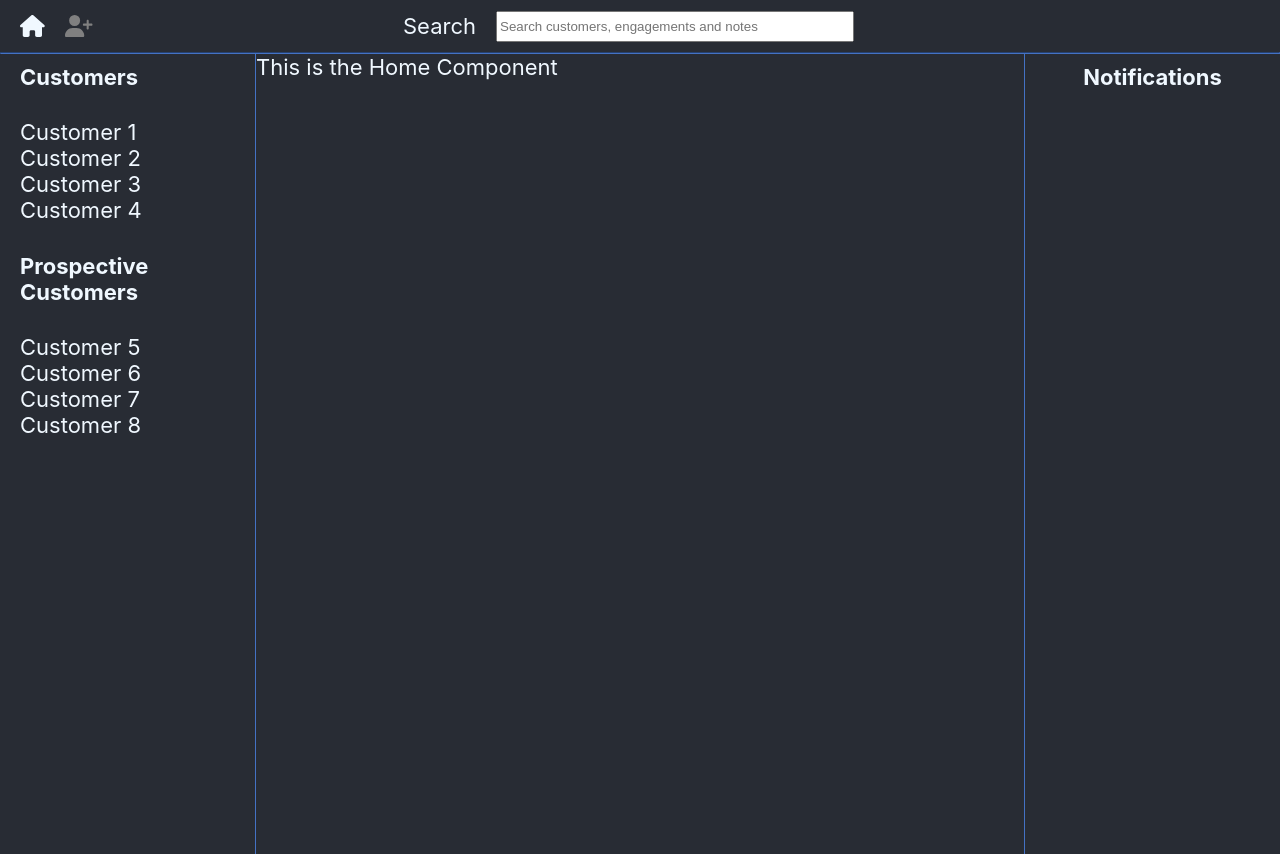
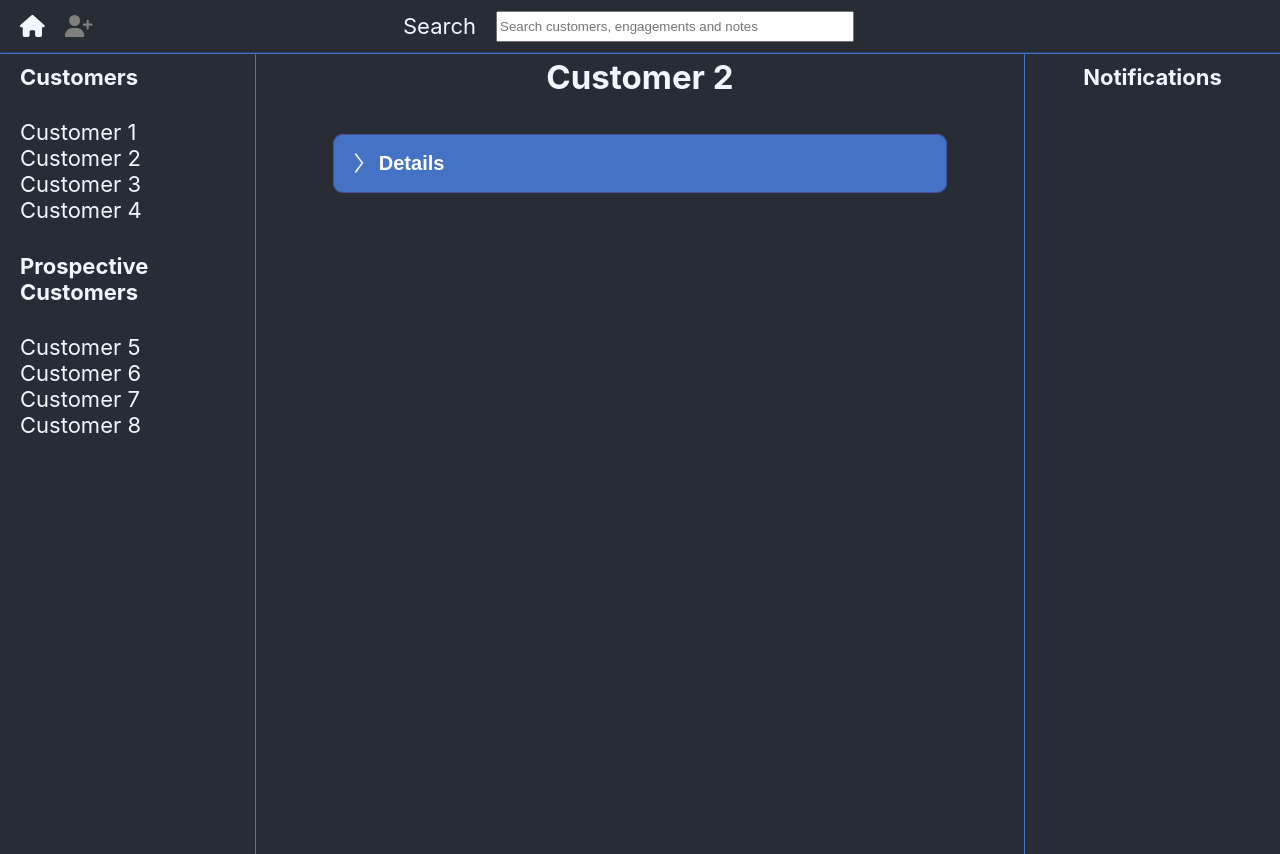
Before and after one commit to SairajGunner/mrc-cms, a React (Create React App) app in the folder mrc-cms-client/: page / in a window 1280 px wide. Built offline with nearby package versions, Linux system fonts and the light colour scheme.

Commit message:
Added Accordion control
Updated Home screen

```diff
--- a/mrc-cms-client/package.json
+++ b/mrc-cms-client/package.json
@@ -3,7 +3,6 @@
   "version": "0.1.0",
   "private": true,
   "dependencies": {
-    "@coreui/react": "^4.9.1",
     "@fortawesome/fontawesome-svg-core": "^6.4.0",
     "@fortawesome/free-solid-svg-icons": "^6.4.0",
     "@fortawesome/react-fontawesome": "^0.2.0",
--- a/mrc-cms-client/src/components/home/Home.js
+++ b/mrc-cms-client/src/components/home/Home.js
@@ -1,12 +1,37 @@
-import { Component } from 'react';
-import './Home.scss';
+import { Component } from "react";
+import "./Home.scss";
+import Accordion from "../shared/accordion/Accordion";
 
 export default class Home extends Component {
-    render() {
-        return (
-            <div>
-                This is the Home Component
-            </div>
-        )
-    }
+  render() {
+    return (
+      <div className="home-container">
+        <h2>Customer 2</h2>
+        <Accordion title="Details">
+          <div className="details-holder">
+            <table>
+              <tbody>
+                <tr>
+                  <td>Name:</td>
+                  <td>Customer 2</td>
+                </tr>
+                <tr>
+                  <td>Organization:</td>
+                  <td>Gamers Paradise</td>
+                </tr>
+                <tr>
+                  <td>Customer Since:</td>
+                  <td>June 2020</td>
+                </tr>
+                <tr>
+                  <td>Area of Interest:</td>
+                  <td>Level Design</td>
+                </tr>
+              </tbody>
+            </table>
+          </div>
+        </Accordion>
+      </div>
+    );
+  }
 }
--- a/mrc-cms-client/src/components/home/Home.scss
+++ b/mrc-cms-client/src/components/home/Home.scss
@@ -0,0 +1,13 @@
+.home-container {
+    display: flex;
+    flex-direction: column;
+    align-items: center;
+}
+
+h2 {
+    margin-top: 2.5px;
+}
+
+td {
+    padding-left: 20px;
+}
--- /dev/null
+++ b/mrc-cms-client/src/components/shared/accordion/Accordion.js
@@ -0,0 +1,42 @@
+import React, { useState, useEffect, useRef } from "react";
+import "./Accordion.scss";
+import Chevron from "./chevron.svg";
+
+export default function Accordion(props) {
+  const [toggle, setToggle] = useState(false);
+  const [heightEl, setHeightEl] = useState();
+
+  const refHeight = useRef();
+
+  useEffect(() => {
+    setHeightEl(`${refHeight.current.scrollHeight}px`);
+  }, []);
+
+  const toggleState = () => {
+    setToggle(!toggle);
+  };
+
+  return (
+    <div className="accordion">
+      <button onClick={toggleState} className="accordion-visible">
+        <div className="chevron-title">
+          <img className={toggle ? "active" : ""} src={Chevron} alt="chevron" />
+          <span id="title"><b>{props.title}</b></span>
+        </div>
+      </button>
+
+      <div
+        className={toggle ? "accordion-toggle animated" : "accordion-toggle"}
+        style={{ height: toggle ? `${heightEl}` : "0px" }}
+        ref={refHeight}
+      >
+        <div
+          aria-hidden={toggle ? "true" : "false"}
+          className="accordion-content"
+        >
+          {props.children}
+        </div>
+      </div>
+    </div>
+  );
+}
--- /dev/null
+++ b/mrc-cms-client/src/components/shared/accordion/Accordion.scss
@@ -0,0 +1,66 @@
+.accordion {
+  min-width: 80%;
+  margin: 10px auto 0;
+  border-radius: 10px;
+  background: #4472c4;
+}
+
+.accordion-visible {
+  background: #4472c4;
+  width: 100%;
+  color: #fff;
+  cursor: pointer;
+  border: 1px solid #474d9b;
+  display: flex;
+  justify-content: space-between;
+  align-items: center;
+  padding: 7px 15px;
+  border-radius: 10px;
+}
+.chevron-title {
+  display: flex;
+  align-items: center;
+}
+#title {
+  margin-left: 10px;
+  padding: 10px 0;
+  font-size: 20px;
+}
+.accordion-visible img {
+  width: 20px;
+  transform: rotate(-90deg);
+  transition: transform 0.2s ease-in-out;
+}
+.accordion-visible img.active {
+  transform: rotate(0deg);
+}
+
+.accordion-visible h2 {
+  font-size: 20px;
+}
+
+.accordion-toggle {
+  height: 0px;
+  font-size: 18px;
+  opacity: 0;
+  transition: opacity 0.3s ease-in-out, height 0.3s 0.3s ease-in-out;
+  color: aliceblue;
+  border-bottom-left-radius: 3px;
+  border-bottom-right-radius: 3px;
+}
+
+.animated {
+  opacity: 1;
+  transition: height 0.3s ease-in-out, opacity 0.3s 0.3s ease-in-out;
+}
+
+.accordion-toggle p {
+  margin: 0;
+  padding: 22px 15px;
+  pointer-events: none;
+  line-height: 1.3;
+}
+
+.accordion-content {
+  padding: 10px;
+}
```
Also changed, not shown: mrc-cms-client/src/components/shared/accordion/chevron.svg (added), 1 other file (tests, documents, lock files or other folders).
